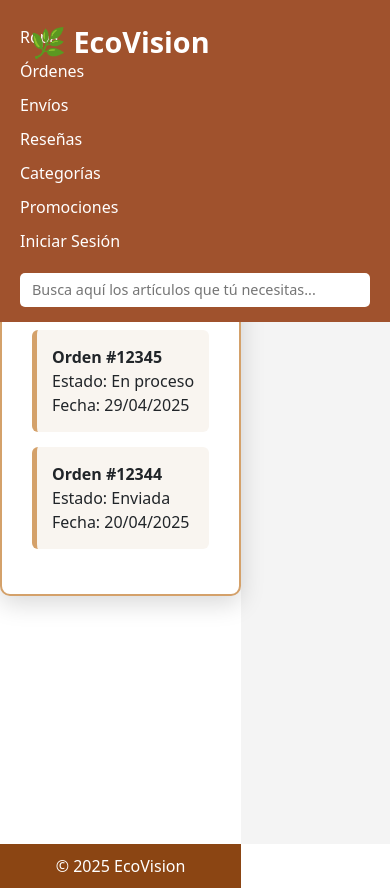
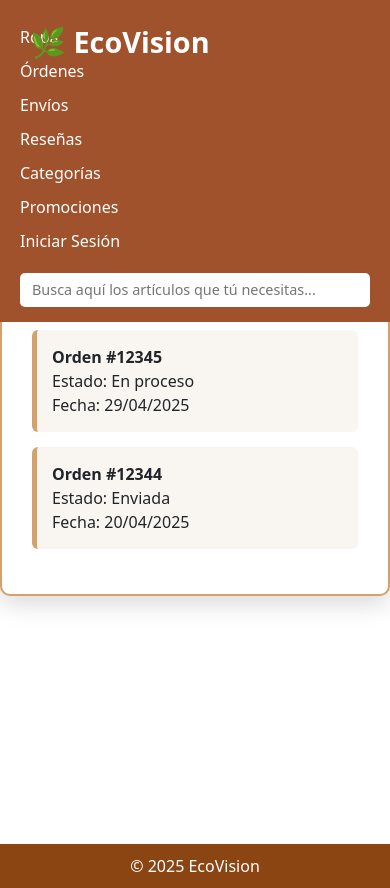
Before and after one commit to fernand0dejesus/TiendaEcoVision, a React (Vite) app in the folder frontend/frontend-public/: page /ordenes in a window 390 px wide. Built offline with nearby package versions, Linux system fonts and the light colour scheme.

Commit message:
responsive orders

```diff
--- a/frontend/frontend-public/src/pages/Orders.css
+++ b/frontend/frontend-public/src/pages/Orders.css
@@ -13,10 +13,14 @@ html, body, #root {
 .orders-page {
   display: flex;
   flex-direction: column;
-  min-height: 100vh;  /* Asegura que el contenedor ocupe toda la pantalla */
+  min-height: 100vh; /* Ocupa toda la altura de la pantalla */
+  width: 100vw;       /* Ocupa todo el ancho de la ventana */
   background-color: white;
-  width: 100%; /* Se asegura que ocupe el 100% del ancho de la pantalla */
+  box-sizing: border-box; /* Para que padding y border no afecten el tamaño */
+  margin: 0;              /* Elimina márgenes por defecto */
+  padding: 0;             /* Elimina padding por defecto */
 }
+
 
 /* ========== ENCABEZADO ========== */
 .header-bg {
--- a/frontend/frontend-public/src/pages/Orders.jsx
+++ b/frontend/frontend-public/src/pages/Orders.jsx
@@ -20,7 +20,6 @@ function Orders() {
           </div>
         </div>
       </div>
-
     </div>
   );
 }
```
